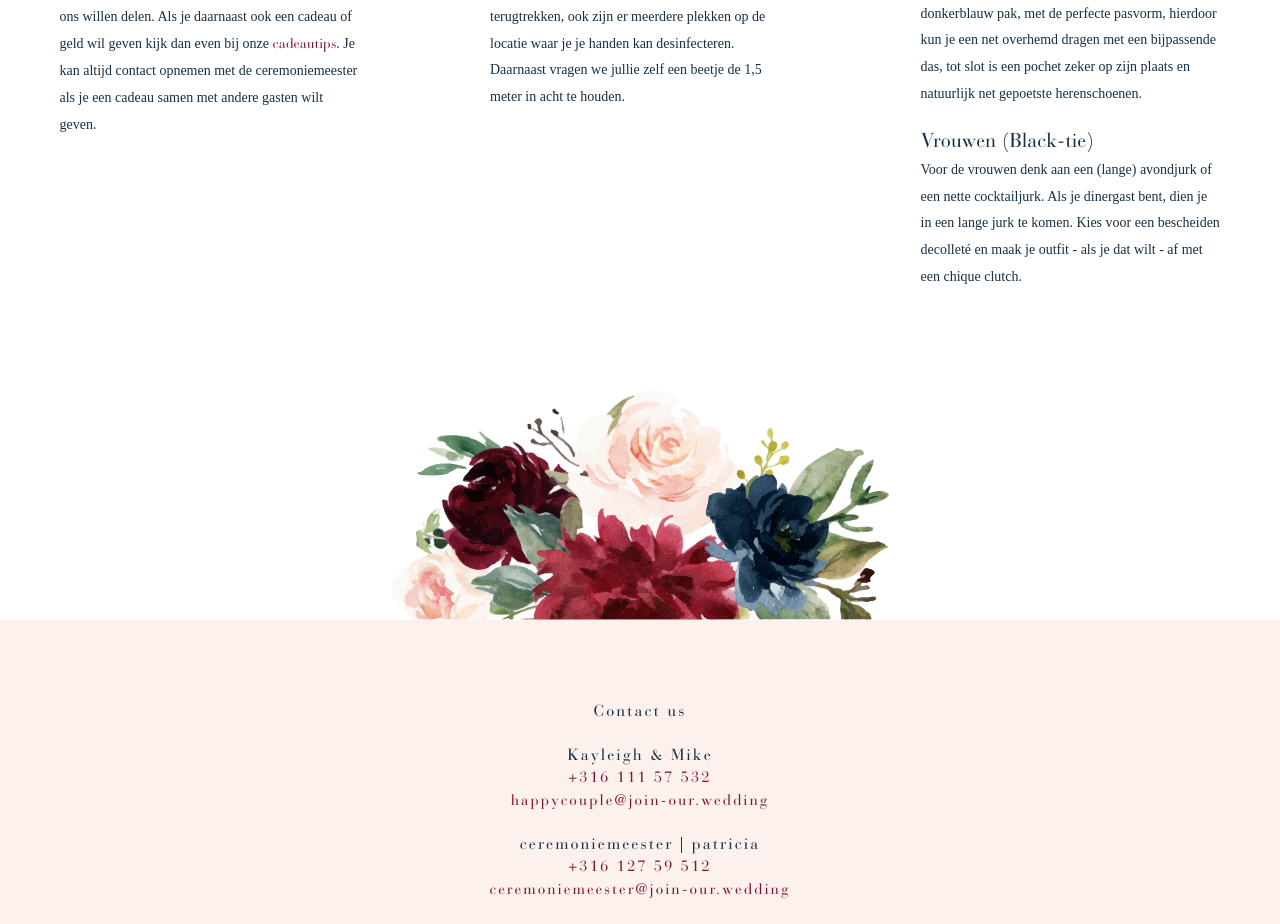
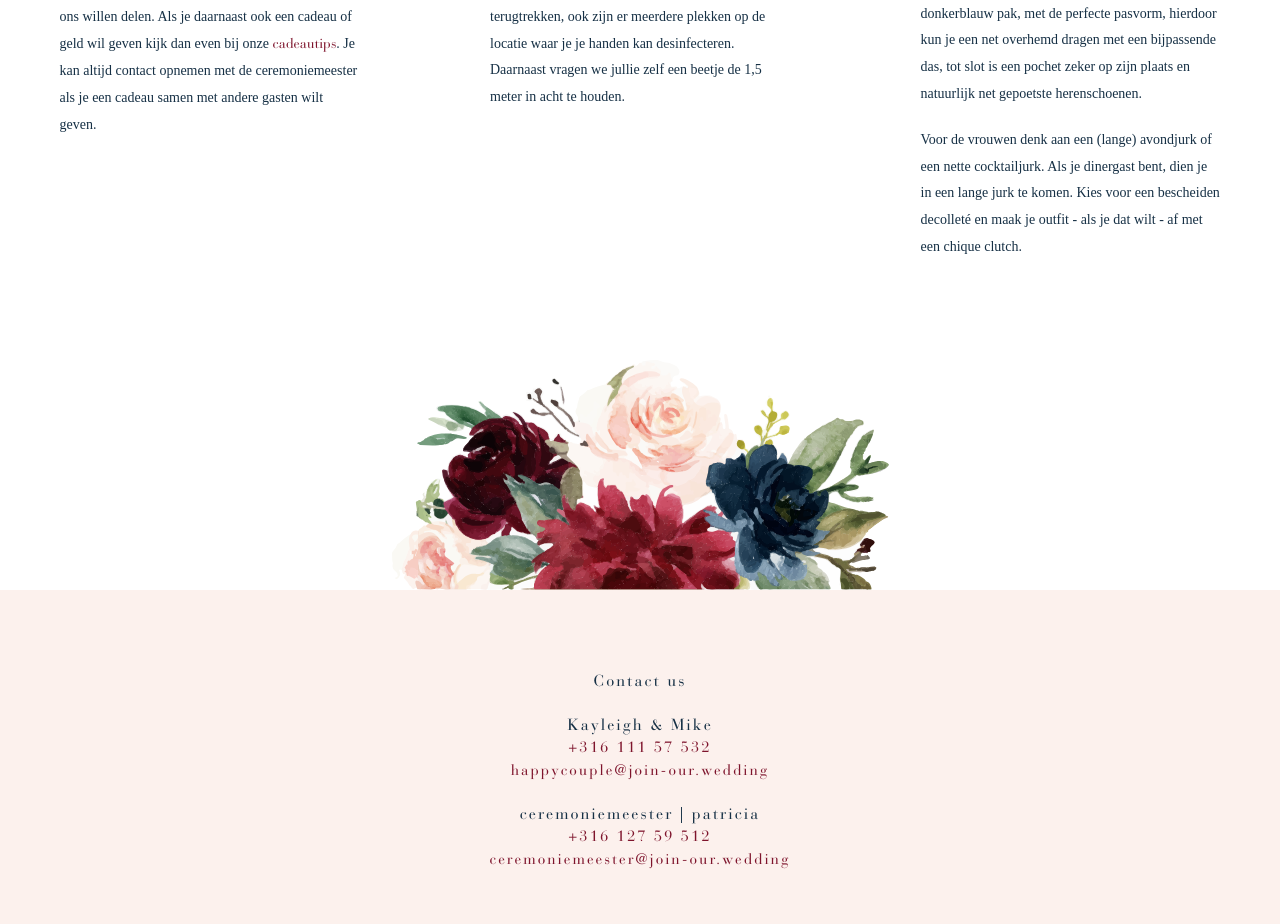
Before and after one commit to mikehanssen/join-our-wedding, a Next.js app: page /practical-information in a window 1280 px wide. Shown: the part 1024-1948 px from the top of the page. Built offline with nearby package versions, Linux system fonts and the light colour scheme.

Commit message:
Removed label black tie on woman

```diff
--- a/pages/practical-information.js
+++ b/pages/practical-information.js
@@ -82,8 +82,7 @@ export default function PracticalInformation() {
                 Voor de mannen nemen wij hier het advies van Brigitte over (Mike zijn tailor). Kies voor een keurig donkerblauw pak, met de perfecte pasvorm, hierdoor kun je een net overhemd dragen met een bijpassende das, tot slot
                 is een pochet zeker op zijn plaats en natuurlijk net gepoetste herenschoenen.
               </p>
-              <div className="practical-info-title mt-20">Vrouwen (Black-tie)</div>
-              <p className="practical-info-description">
+              <p className="practical-info-description mt-20">
                 Voor de vrouwen denk aan een (lange) avondjurk of een nette cocktailjurk. Als je dinergast bent, dien je in een lange jurk te komen. Kies voor een bescheiden decolleté en maak je outfit - als je dat wilt - af met een chique clutch.
               </p>
             </div>
```
